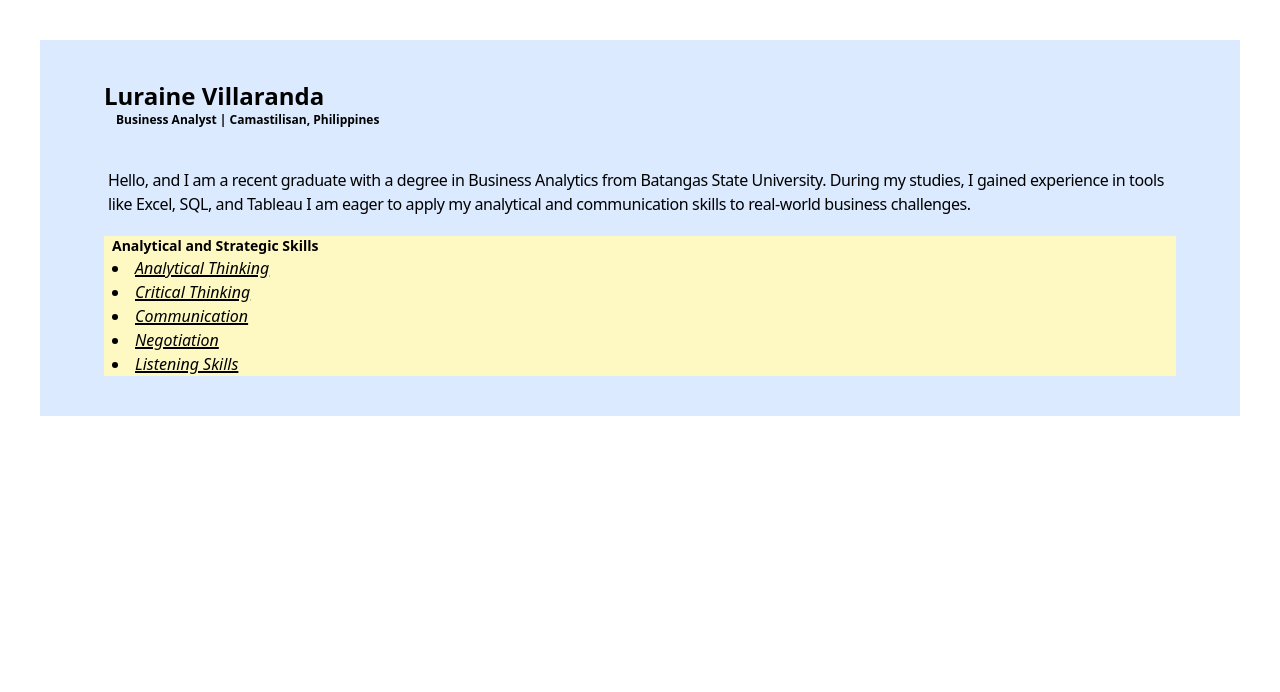
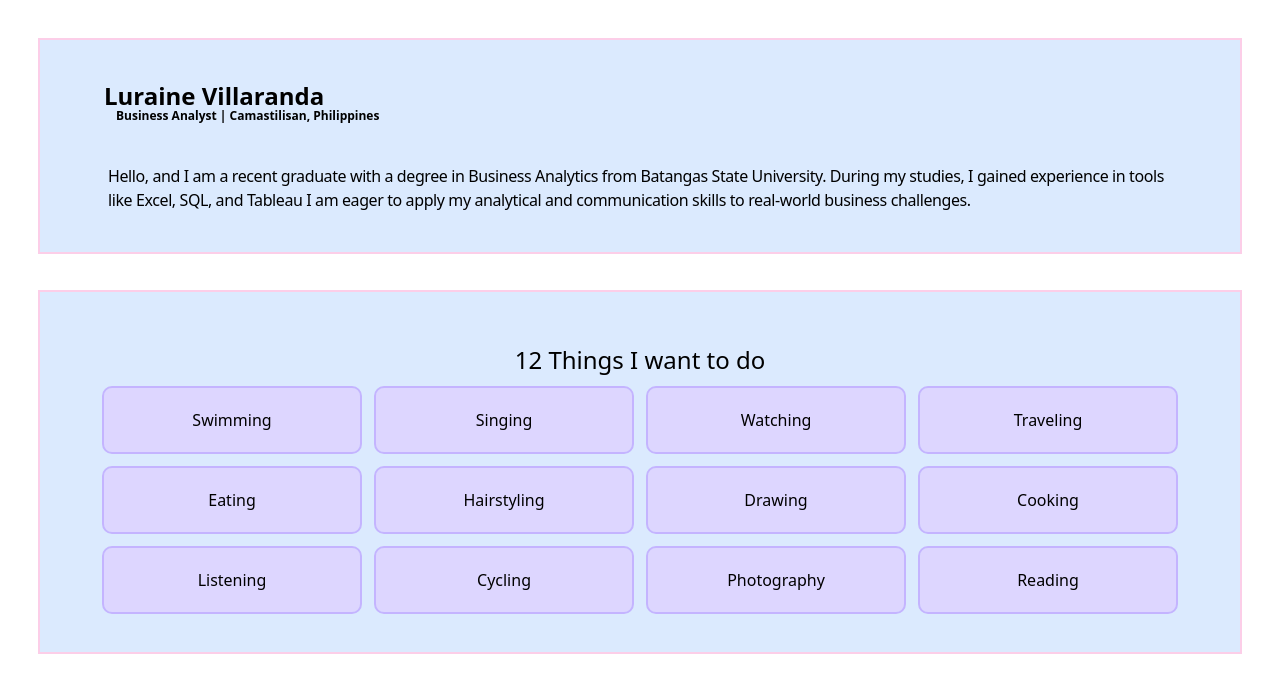
Before and after one commit to ure23/Tailwind-101, a website: page index.html in a window 1280 px wide. Drawn offline with Linux system fonts and the light colour scheme.

Commit message:
12 Things I want to do

```diff
--- a/index.html
+++ b/index.html
@@ -7,8 +7,8 @@
 </head>
 <body>
 
-<section class="bg-pink-100 px-16 py-10 m-10 text-center md:bg-green-100 lg:bg-yellow-100 xl:bg-blue-100">
-    <h1 class="text-2xl font-bold md:text-left ">Luraine Villaranda</h1>
+<section class="bg-pink-100 outline-2 outline-pink-200 px-16 py-10 m-10 text-center md:bg-green-100 lg:bg-yellow-100 xl:bg-blue-100">
+    <h1 class="text-2xl font-bold md:text-left -mb-1 ">Luraine Villaranda</h1>
 
     <div>
         <p class="ml-3 text-center font-sans text-xs font-light md:text-left md:font-bold">Business Analyst | Camastilisan, Philippines</p>
@@ -17,20 +17,31 @@
     <div class=" mt-10 ml-1 text-base font-sans text-left tracking-tight">
         <p>Hello, and I am a recent graduate with a degree in Business Analytics from Batangas State University. During my studies, I gained experience in tools like Excel, SQL, and Tableau I am eager to apply my analytical and communication skills to real-world business challenges.
         </p>
-    </div>
-
-    <div class="bg-gray-100 px-2 mt-5 md:bg-violet-200 lg:bg-red-100 xl:bg-yellow-100">
-        <h3 class=" font-bold text-sm text-center mt-5 decoration-black md:text-left">Analytical and Strategic Skills</h3>
-        <ul class="list-disc list-inside underline decoration-solid decoration-2 text-center md:text-left md:italic">
-            <li>Analytical Thinking</li>
-            <li>Critical Thinking</li>
-            <li>Communication</li>
-            <li>Negotiation</li>
-            <li>Listening Skills</li>
-        </ul>
-    </div>
 
 </section>
+
+
+<section class="bg-pink-100 outline-2 outline-pink-200 px-16 py-10 m-10  md:bg-green-100 lg:bg-yellow-100 xl:bg-blue-100">
+        <h1 class="text-center text-2xl p-3">12 Things I want to do</h1>
+        <article class="text-center grid grid-cols-1 md:grid-cols-4 lg:grid-cols-8 gap-4">
+            <div class="p-5 bg-violet-200 rounded-lg outline-2 outline-violet-300 col-span-2">Swimming</div>
+            <div class="p-5 bg-violet-200 rounded-lg outline-2 outline-violet-300 col-span-2">Singing</div>
+            <div class="p-5 bg-violet-200 rounded-lg outline-2 outline-violet-300 col-span-2">Watching</div>
+            <div class="p-5 bg-violet-200 rounded-lg outline-2 outline-violet-300 col-span-2">Traveling</div>
+            <div class="p-5 bg-violet-200 rounded-lg outline-2 outline-violet-300 col-span-2">Eating</div>
+            <div class="p-5 bg-violet-200 rounded-lg outline-2 outline-violet-300 col-span-2">Hairstyling</div>
+            <div class="p-5 bg-violet-200 rounded-lg outline-2 outline-violet-300 col-span-2">Drawing</div>
+            <div class="p-5 bg-violet-200 rounded-lg outline-2 outline-violet-300 col-span-2">Cooking</div>
+            <div class="p-5 bg-violet-200 rounded-lg outline-2 outline-violet-300 col-span-2">Listening</div>
+            <div class="p-5 bg-violet-200 rounded-lg outline-2 outline-violet-300 col-span-2">Cycling</div>
+            <div class="p-5 bg-violet-200 rounded-lg outline-2 outline-violet-300 col-span-2">Photography</div>
+            <div class="p-5 bg-violet-200 rounded-lg outline-2 outline-violet-300 col-span-2">Reading</div>
+
+
+
+        </article>
+<section>
+
 
 
 
--- a/package.json
+++ b/package.json
@@ -4,7 +4,8 @@
   "description": "",
   "main": "index.js",
   "scripts": {
-    "test": "echo \"Error: no test specified\" && exit 1"
+    "test": "echo \"Error: no test specified\" && exit 1",
+    "tailwind": "npx @tailwindcss/cli -i ./src/input.css -o ./src/output.css --watch"
   },
   "author": "",
   "license": "ISC",
```
Also changed, not shown: src/output.css.
